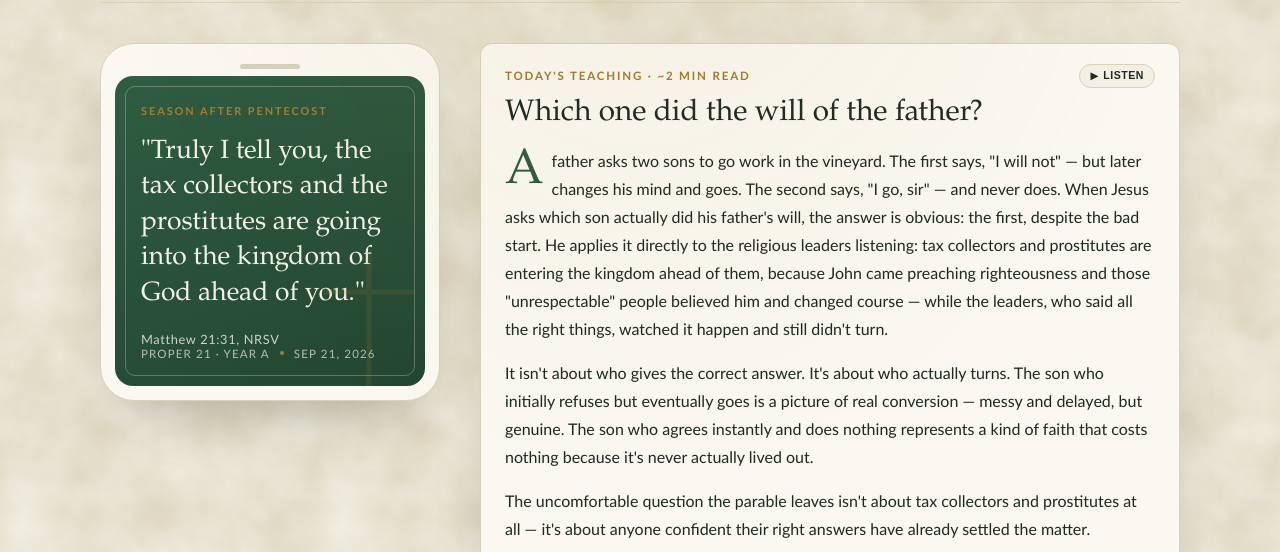
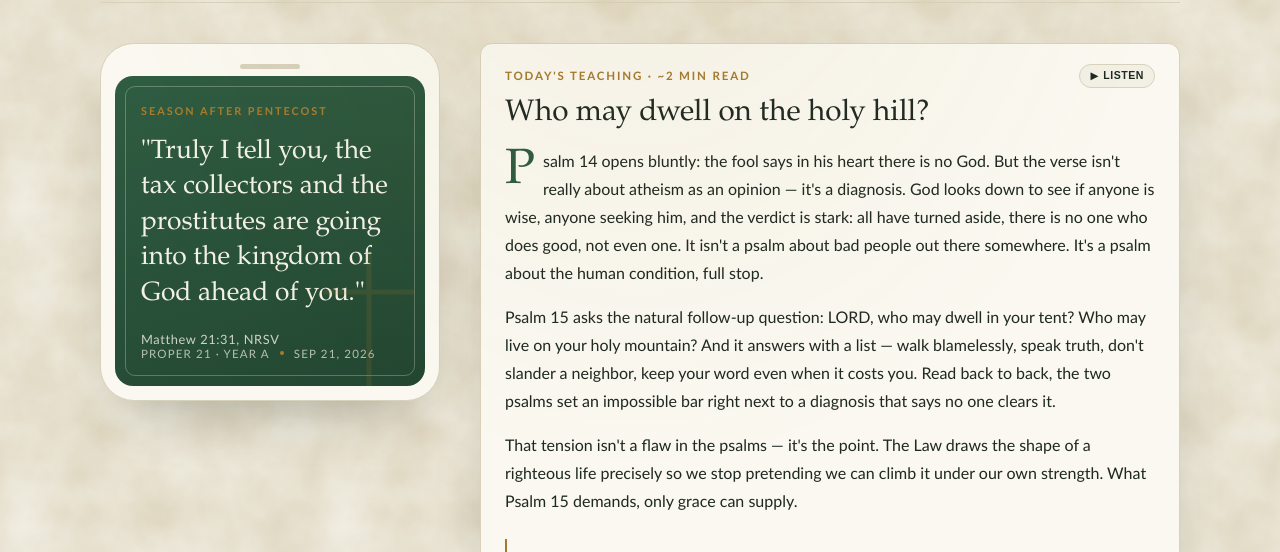
Before and after one commit to de46vil330/lectionary-devotional, a plain HTML site: page index.html in a window 1280 px wide. Shown: the part 201-753 px from the top of the page. Drawn offline with Linux system fonts and the light colour scheme.

Commit message:
Make today's teaching pull from a daily-written reflection when one exists
Adds DAILY_REFLECTIONS, a hand-written set of daily teachings keyed by
date, matched to that day's actual reading from the 1613 lectionary.
When today has one, it replaces the default weekly teaching text and
confessional citation on page load; otherwise the page falls back to
that week's Sunday teaching. Today (Sept 21, Psalm 14 & 15) is the
first entry, paired with Augsburg Confession Article II on original
sin. No API or automation involved -- these are written directly,
one day (or batch of days) at a time.

Co-Authored-By: Claude Sonnet 5 <noreply@anthropic.com>

```diff
--- a/daily-lectionary.js
+++ b/daily-lectionary.js
@@ -181,3 +181,23 @@ function todaysReading(date) {
   var entry = DAILY[offset];
   return { morning: entry[0], evening: entry[1], substituted: !!entry[2] };
 }
+
+// Hand-written daily reflections, keyed by "MM-DD" for the current year.
+// Only dates listed here get a daily-written teaching; other days fall back
+// to that week's Sunday teaching until more days are written. Written to
+// match that day's actual reading from todaysReading() above.
+var DAILY_REFLECTIONS = {
+  "09-21": {
+    heading: "Who may dwell on the holy hill?",
+    paragraphs: [
+      "Psalm 14 opens bluntly: the fool says in his heart there is no God. But the verse isn't really about atheism as an opinion — it's a diagnosis. God looks down to see if anyone is wise, anyone seeking him, and the verdict is stark: all have turned aside, there is no one who does good, not even one. It isn't a psalm about bad people out there somewhere. It's a psalm about the human condition, full stop.",
+      "Psalm 15 asks the natural follow-up question: LORD, who may dwell in your tent? Who may live on your holy mountain? And it answers with a list — walk blamelessly, speak truth, don't slander a neighbor, keep your word even when it costs you. Read back to back, the two psalms set an impossible bar right next to a diagnosis that says no one clears it.",
+      "That tension isn't a flaw in the psalms — it's the point. The Law draws the shape of a righteous life precisely so we stop pretending we can climb it under our own strength. What Psalm 15 demands, only grace can supply."
+    ],
+    confession: {
+      quote: "Also they teach that since the fall of Adam all men begotten in the natural way are born with sin, that is, without the fear of God, without trust in God, and with concupiscence…",
+      cite: "Augsburg Confession, Article II — Of Original Sin",
+      url: "https://bookofconcord.org/augsburg-confession/original-sin/"
+    }
+  }
+};
--- a/index.html
+++ b/index.html
@@ -631,6 +631,26 @@
       footEl.innerHTML = 'This date falls outside the Trinity season cycle currently built (Advent through Easter season are still on the roadmap).';
     }
 
+    var mm = String(today.getMonth() + 1).padStart(2, '0');
+    var dd = String(today.getDate()).padStart(2, '0');
+    var todaysKey = mm + '-' + dd;
+    var reflection = (typeof DAILY_REFLECTIONS !== 'undefined') ? DAILY_REFLECTIONS[todaysKey] : null;
+
+    if (reflection) {
+      var teachingEl = document.getElementById('teaching-text');
+      teachingEl.querySelector('h2').textContent = reflection.heading;
+      var paraHtml = reflection.paragraphs.map(function (p) { return '<p>' + p + '</p>'; }).join('');
+      teachingEl.querySelectorAll(':scope > p').forEach(function (p) { p.remove(); });
+      teachingEl.querySelector('h2').insertAdjacentHTML('afterend', paraHtml);
+      var confEl = teachingEl.querySelector('.confession');
+      if (reflection.confession && confEl) {
+        confEl.querySelector('p').textContent = '"' + reflection.confession.quote + '"';
+        confEl.querySelector('cite').innerHTML = reflection.confession.cite + ' &middot; <a href="' + reflection.confession.url + '">bookofconcord.org</a>';
+      } else if (confEl) {
+        confEl.remove();
+      }
+    }
+
     var todayEl = document.getElementById('today-date');
     var liturgicalEl = document.getElementById('liturgical-day');
     var postDateEl = document.getElementById('post-date');
```
